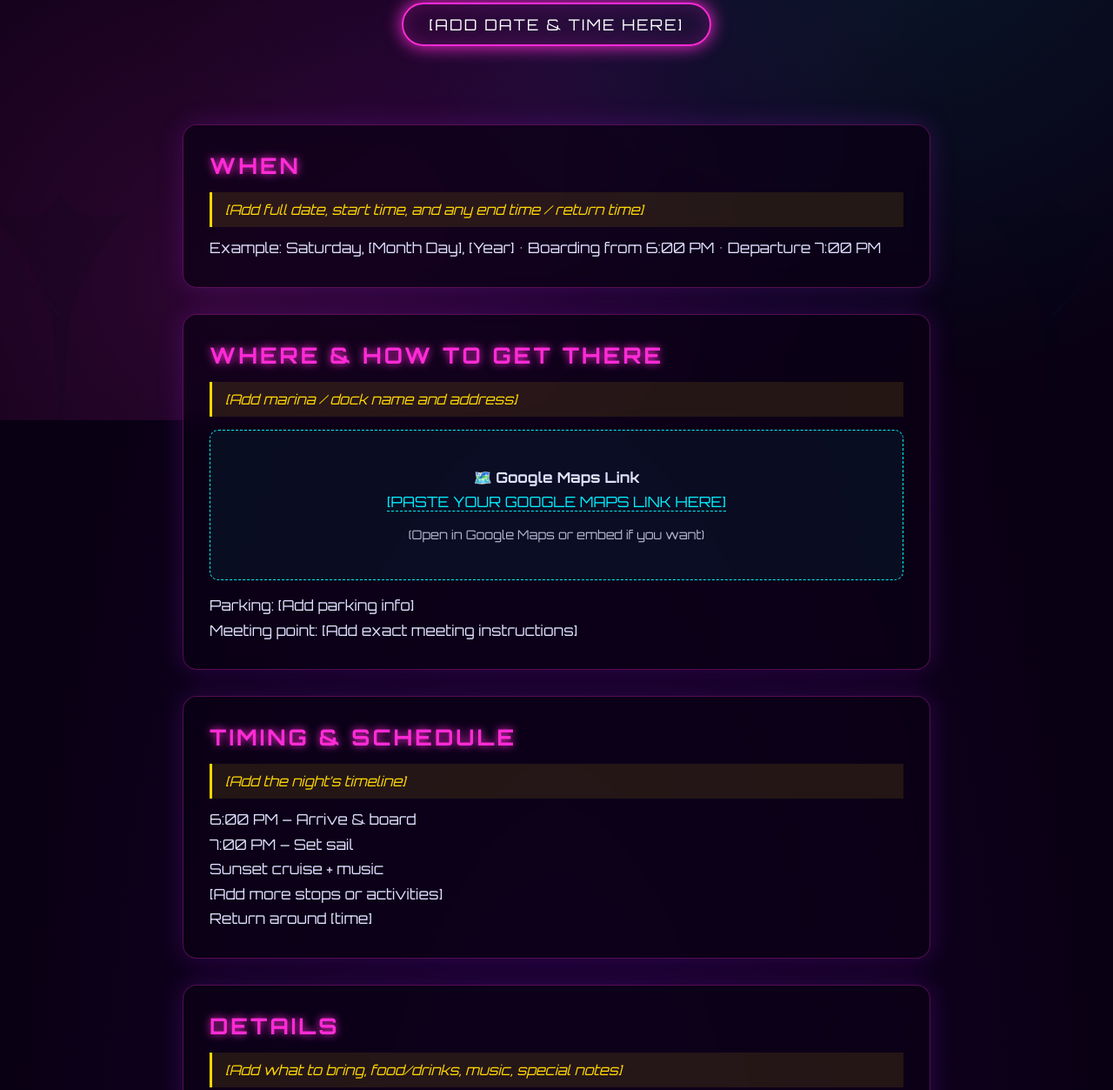
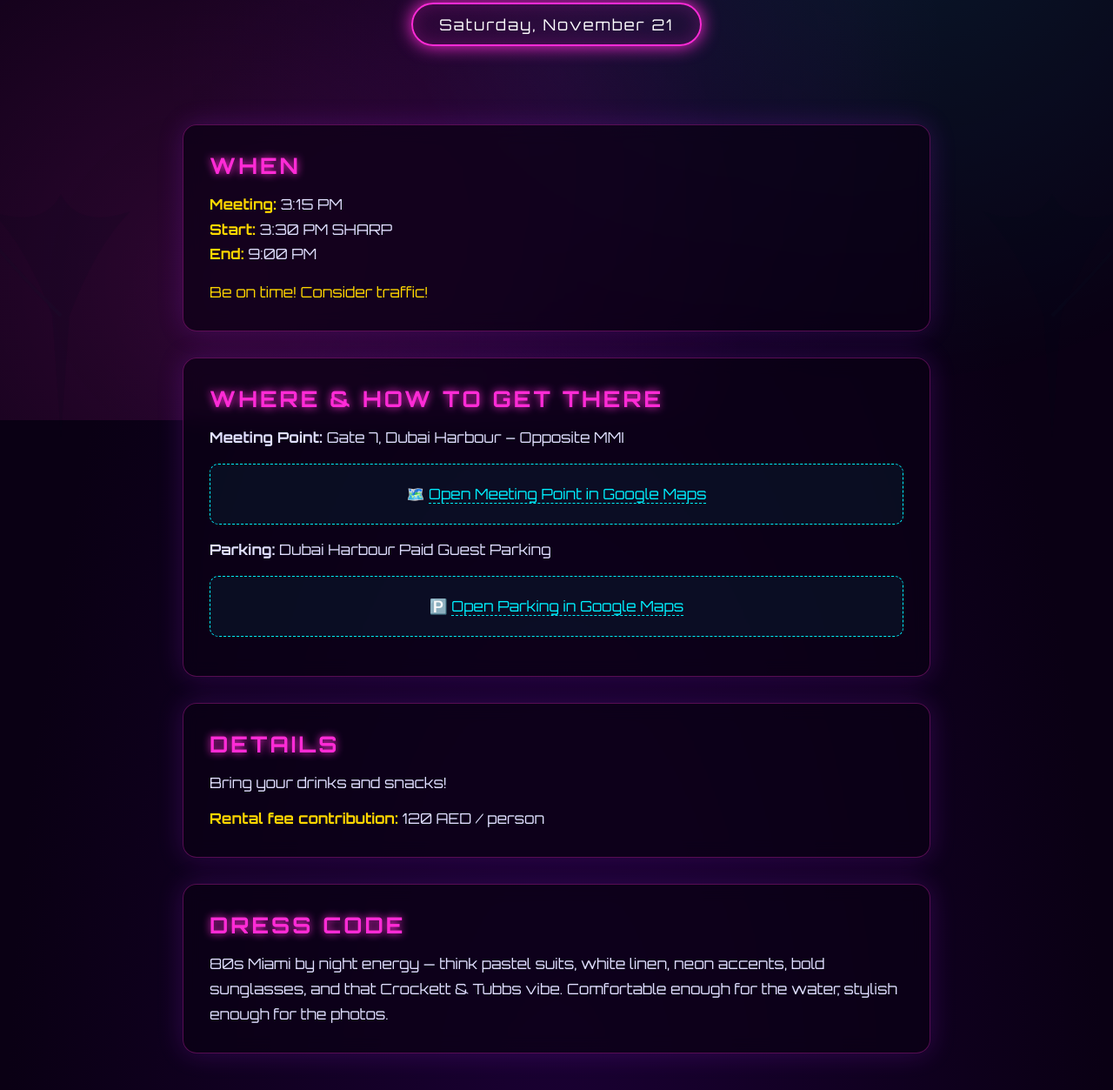
Before and after one commit to archibald-jurdi/boat-party, a plain HTML site: page index.html in a window 1280 px wide. Shown: the part 317-1570 px from the top of the page at 87% size. Drawn offline with Linux system fonts and the light colour scheme.

Commit message:
Fill in boat party details for Nov 21

```diff
--- a/index.html
+++ b/index.html
@@ -112,13 +112,9 @@
     font-size: 1.05rem;
     color: #e0e0ff;
   }
-  .placeholder {
-    background: rgba(255,215,0,0.1);
-    border-left: 3px solid var(--neon-gold);
-    padding: 10px 15px;
-    margin: 10px 0;
-    font-style: italic;
+  .highlight {
     color: var(--neon-gold);
+    font-weight: bold;
   }
   a {
     color: var(--neon-cyan);
@@ -126,10 +122,10 @@
     border-bottom: 1px dashed var(--neon-cyan);
   }
   a:hover { text-shadow: 0 0 10px var(--neon-cyan); }
-  .map-placeholder {
+  .map-box {
     background: rgba(0,240,255,0.05);
     border: 1px dashed var(--neon-cyan);
-    padding: 40px;
+    padding: 20px;
     text-align: center;
     border-radius: 10px;
     margin: 15px 0;
@@ -155,47 +151,35 @@
   <header>
     <h1>BOAT PARTY</h1>
     <div class="subtitle">Miami Nights • 80s Vibes</div>
-    <div class="date-badge">[ADD DATE & TIME HERE]</div>
+    <div class="date-badge">Saturday, November 21</div>
   </header>
 
   <div class="container">
 
     <div class="section">
       <h2>When</h2>
-      <div class="placeholder">[Add full date, start time, and any end time / return time]</div>
-      <p>Example: Saturday, [Month Day], [Year] • Boarding from 6:00 PM • Departure 7:00 PM</p>
+      <p><span class="highlight">Meeting:</span> 3:15 PM<br>
+      <span class="highlight">Start:</span> 3:30 PM SHARP<br>
+      <span class="highlight">End:</span> 9:00 PM</p>
+      <p style="margin-top:15px; color:var(--neon-gold);">Be on time! Consider traffic!</p>
     </div>
 
     <div class="section">
       <h2>Where & How to Get There</h2>
-      <div class="placeholder">[Add marina / dock name and address]</div>
-      <div class="map-placeholder">
-        <p>🗺️ <strong>Google Maps Link</strong></p>
-        <p><a href="#" target="_blank">[PASTE YOUR GOOGLE MAPS LINK HERE]</a></p>
-        <p style="margin-top:10px; font-size:0.9rem; opacity:0.8;">(Open in Google Maps or embed if you want)</p>
+      <p><strong>Meeting Point:</strong> Gate 7, Dubai Harbour – Opposite MMI</p>
+      <div class="map-box">
+        <p>🗺️ <a href="https://maps.app.goo.gl/vL1ySCjWd1LGcgR16" target="_blank">Open Meeting Point in Google Maps</a></p>
       </div>
-      <p>Parking: [Add parking info]<br>
-      Meeting point: [Add exact meeting instructions]</p>
-    </div>
-
-    <div class="section">
-      <h2>Timing & Schedule</h2>
-      <div class="placeholder">[Add the night’s timeline]</div>
-      <ul style="list-style:none; padding-left:0;">
-        <li>6:00 PM – Arrive & board</li>
-        <li>7:00 PM – Set sail</li>
-        <li>Sunset cruise + music</li>
-        <li>[Add more stops or activities]</li>
-        <li>Return around [time]</li>
-      </ul>
+      <p><strong>Parking:</strong> Dubai Harbour Paid Guest Parking</p>
+      <div class="map-box">
+        <p>🅿️ <a href="https://maps.app.goo.gl/fiKwxK8kyEm3j1p28" target="_blank">Open Parking in Google Maps</a></p>
+      </div>
     </div>
 
     <div class="section">
       <h2>Details</h2>
-      <div class="placeholder">[Add what to bring, food/drinks, music, special notes]</div>
-      <p>What to bring: [swimwear, sunscreen, good vibes...]<br>
-      Food & drinks: [provided / BYOB / etc.]<br>
-      Music: 80s Miami classics all night long</p>
+      <p>Bring your drinks and snacks!</p>
+      <p style="margin-top:12px;"><span class="highlight">Rental fee contribution:</span> 120 AED / person</p>
     </div>
 
     <div class="section">
```
